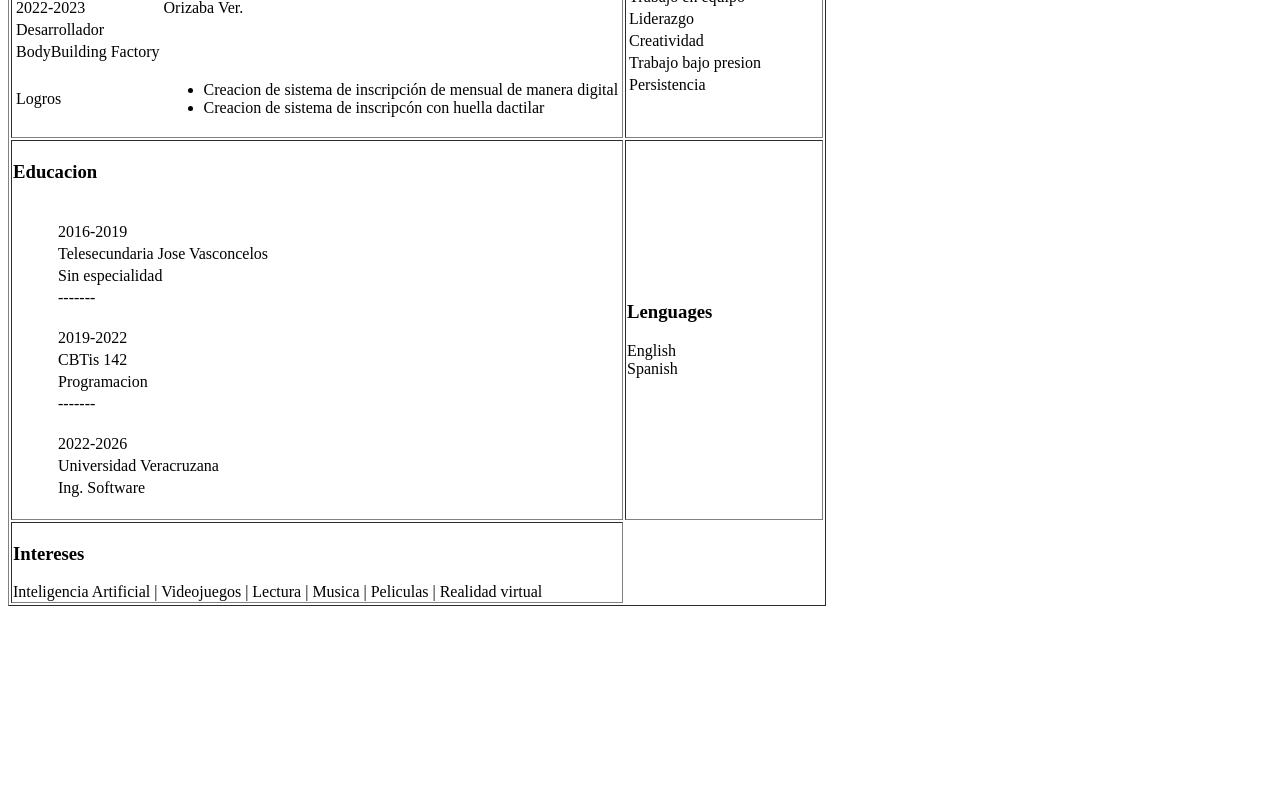
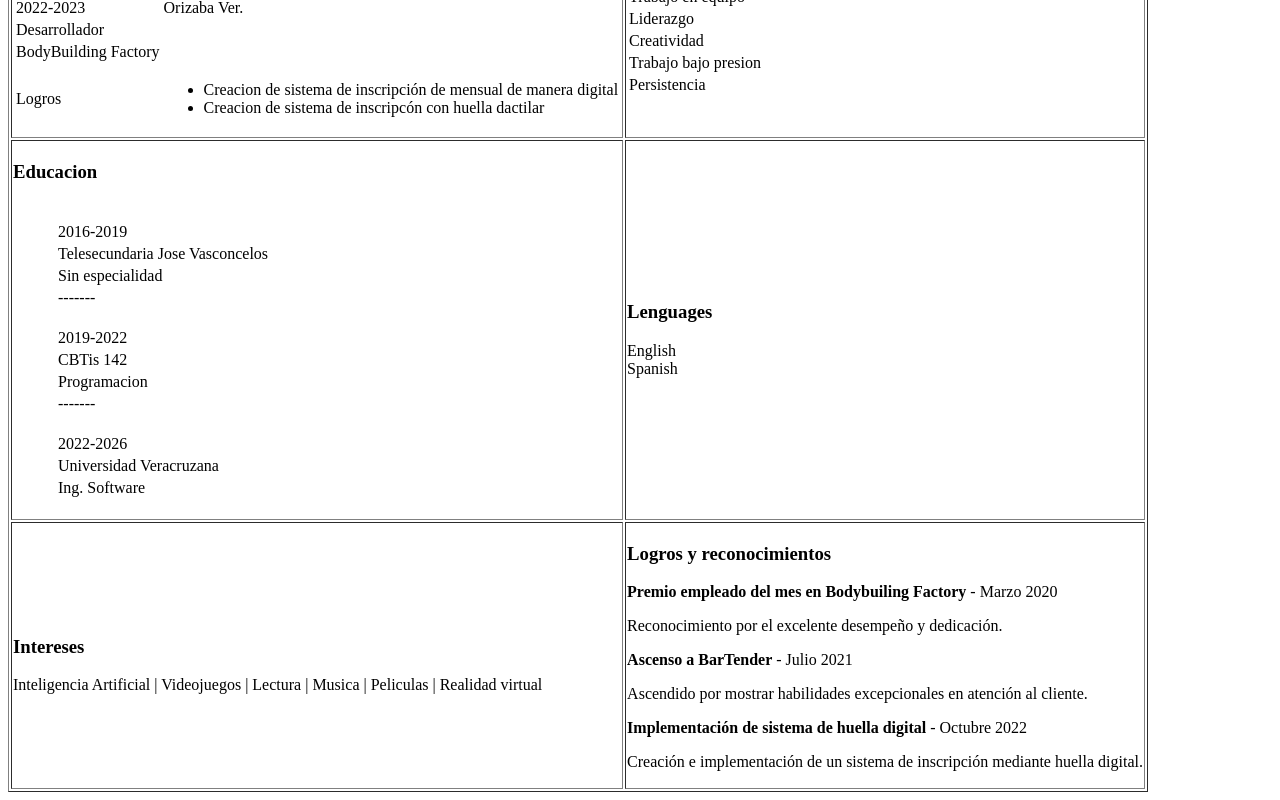
Before and after one commit to robertrooch/robertrooch.github.io, an Angular app: page / in a window 1280 px wide. Shown: the part 344-1144 px from the top of the page. Before the commit the page ends 958 px from the top, so only its background shows below. Built offline with nearby package versions, Linux system fonts and the light colour scheme.

Commit message:
add archievements branch #9

```diff
--- a/src/app/app.component.html
+++ b/src/app/app.component.html
@@ -24,5 +24,8 @@
     <td>
         <app-interests></app-interests>
     </td>
+    <td>
+        <app-archievements></app-archievements>
+    </td>
 </tr>
 </table>
--- a/src/app/app.component.ts
+++ b/src/app/app.component.ts
@@ -6,11 +6,12 @@ import { EducationComponent } from './education/education.component';
 import { SkillsComponent } from './skills/skills.component';
 import { LenguagesComponent } from './lenguages/lenguages.component';
 import { InterestsComponent } from './interests/interests.component';
+import { ArchievementsComponent } from './archievements/archievements.component';
 
 @Component({
   selector: 'app-root',
   standalone: true,
-  imports: [RouterOutlet, HeaderComponent, WorkExperienceComponent, EducationComponent, SkillsComponent, LenguagesComponent, InterestsComponent],
+  imports: [RouterOutlet, HeaderComponent, WorkExperienceComponent, EducationComponent, SkillsComponent, LenguagesComponent, InterestsComponent, ArchievementsComponent],
   templateUrl: './app.component.html',
   styleUrl: './app.component.css'
 })
--- /dev/null
+++ b/src/app/archievements/archievements.component.html
@@ -0,0 +1,7 @@
+<h3>Logros y reconocimientos</h3>
+<div class="logros-container">
+    <div *ngFor="let logro of logros" class="logro-item">
+        <strong>{{ logro.nombre }}</strong> - {{ logro.fecha }}
+        <p>{{ logro.descripcion }}</p>
+    </div>
+</div>
--- /dev/null
+++ b/src/app/archievements/archievements.component.ts
@@ -0,0 +1,39 @@
+import { Component } from '@angular/core';
+import { CommonModule } from '@angular/common';
+
+@Component({
+  selector: 'app-archievements',
+  standalone: true,
+  imports: [CommonModule],
+  templateUrl: './archievements.component.html',
+  styleUrl: './archievements.component.css'
+})
+export class ArchievementsComponent {
+  logros: Array<any> = [];
+
+  ngOnInit(): void {
+    let logro1 = {
+      nombre: "Premio empleado del mes en Bodybuiling Factory",
+      fecha: "Marzo 2020",
+      descripcion: "Reconocimiento por el excelente desempeño y dedicación."
+    };
+
+    let logro2 = {
+      nombre: "Ascenso a BarTender",
+      fecha: "Julio 2021",
+      descripcion: "Ascendido por mostrar habilidades excepcionales en atención al cliente."
+    };
+
+    let logro3 = {
+      nombre: "Implementación de sistema de huella digital",
+      fecha: "Octubre 2022",
+      descripcion: "Creación e implementación de un sistema de inscripción mediante huella digital."
+    };
+
+    this.logros.push(logro1);
+    this.logros.push(logro2);
+    this.logros.push(logro3);
+
+    console.log(this.logros);
+  }
+}
```
Also changed, not shown: src/app/archievements/archievements.component.css (added), 1 other file (tests, documents, lock files or other folders).
